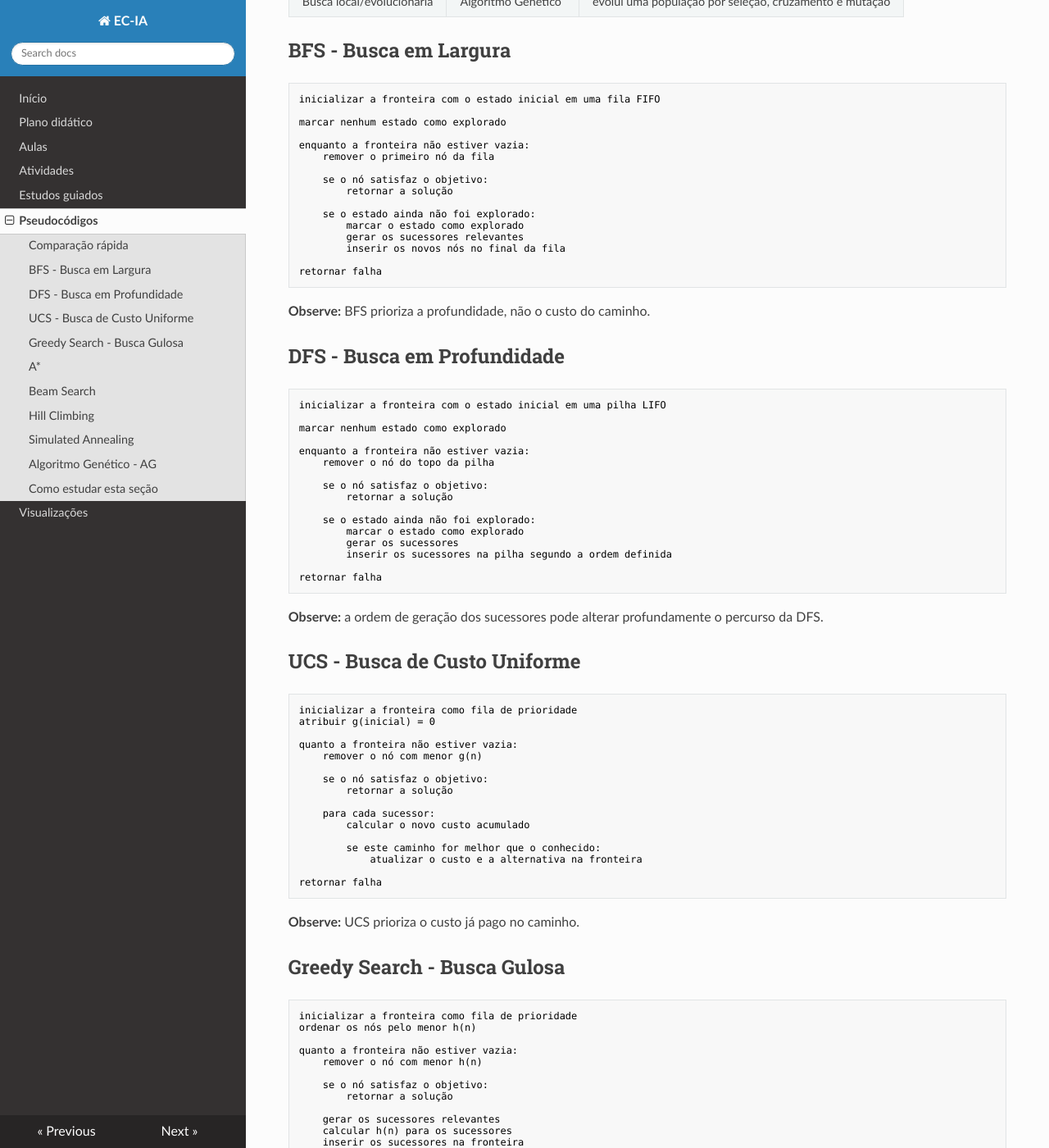
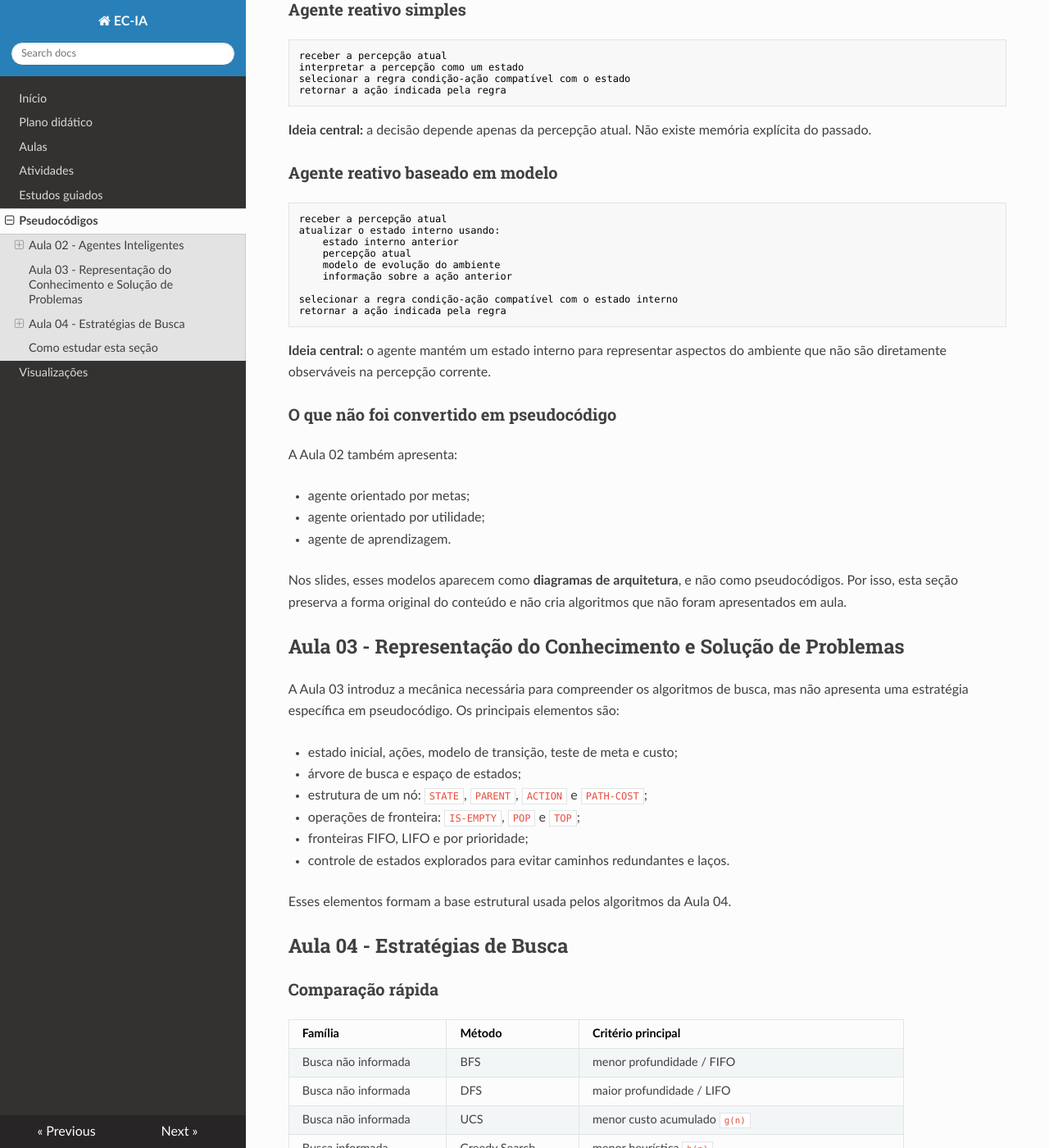
Before and after one commit to tiagofga/EC-IA, an MkDocs documentation site: the page built from docs/pseudocodigos/index.md, in a window 1280 px wide and 1400 px high, scrolled down 680 px. Shown: the whole window at 82% size. Built offline with MkDocs 1.6.1, drawn with Linux system fonts in a browser that asks for light colours; nearby versions of some CDN libraries; some of the changed text lies outside the part shown.

Commit message:
docs(pseudocodigos): include agent pseudocodes from previous lectures

````diff
--- a/docs/pseudocodigos/index.md
+++ b/docs/pseudocodigos/index.md
@@ -1,10 +1,77 @@
-# Pseudocódigos - Aula 04
+# Pseudocódigos
 
-Esta seção reúne versões **conceituais** dos algoritmos estudados em Busca. O objetivo é ajudar na leitura do fluxo de decisão de cada método sem fornecer uma implementação pronta em uma linguagem de programação.
+Esta seção reúne versões **conceituais** dos pseudocódigos apresentados nas aulas e dos algoritmos estudados em Busca. O objetivo é ajudar na leitura do fluxo de decisão de cada método sem fornecer uma implementação pronta em uma linguagem de programação.
 
-> Os pseudocódigos devem ser usados em conjunto com os slides, o estudo guiado e as visualizações interativas.
+> Use os pseudocódigos em conjunto com os slides, os estudos guiados e, quando disponível, as visualizações interativas.
 
-## Comparação rápida
+## Aula 02 - Agentes Inteligentes
+
+Nos slides da Aula 02 aparecem três estruturas que efetivamente podem ser representadas como pseudocódigo. Os demais tipos de agentes são apresentados como arquiteturas conceituais.
+
+### Agente baseado em tabela
+
+```text
+receber uma nova percepção
+adicionar a percepção à sequência perceptiva
+consultar na tabela a ação correspondente à sequência perceptiva
+retornar a ação encontrada
+```
+
+**Ideia central:** a função do agente é representada por uma tabela que associa sequências perceptivas a ações. A abordagem é simples, mas não escala para ambientes grandes.
+
+### Agente reativo simples
+
+```text
+receber a percepção atual
+interpretar a percepção como um estado
+selecionar a regra condição-ação compatível com o estado
+retornar a ação indicada pela regra
+```
+
+**Ideia central:** a decisão depende apenas da percepção atual. Não existe memória explícita do passado.
+
+### Agente reativo baseado em modelo
+
+```text
+receber a percepção atual
+atualizar o estado interno usando:
+    estado interno anterior
+    percepção atual
+    modelo de evolução do ambiente
+    informação sobre a ação anterior
+
+selecionar a regra condição-ação compatível com o estado interno
+retornar a ação indicada pela regra
+```
+
+**Ideia central:** o agente mantém um estado interno para representar aspectos do ambiente que não são diretamente observáveis na percepção corrente.
+
+### O que não foi convertido em pseudocódigo
+
+A Aula 02 também apresenta:
+
+- agente orientado por metas;
+- agente orientado por utilidade;
+- agente de aprendizagem.
+
+Nos slides, esses modelos aparecem como **diagramas de arquitetura**, e não como pseudocódigos. Por isso, esta seção preserva a forma original do conteúdo e não cria algoritmos que não foram apresentados em aula.
+
+## Aula 03 - Representação do Conhecimento e Solução de Problemas
+
+A Aula 03 introduz a mecânica necessária para compreender os algoritmos de busca, mas não apresenta uma estratégia específica em pseudocódigo. Os principais elementos são:
+
+- estado inicial, ações, modelo de transição, teste de meta e custo;
+- árvore de busca e espaço de estados;
+- estrutura de um nó: `STATE`, `PARENT`, `ACTION` e `PATH-COST`;
+- operações de fronteira: `IS-EMPTY`, `POP` e `TOP`;
+- fronteiras FIFO, LIFO e por prioridade;
+- controle de estados explorados para evitar caminhos redundantes e laços.
+
+Esses elementos formam a base estrutural usada pelos algoritmos da Aula 04.
+
+## Aula 04 - Estratégias de Busca
+
+### Comparação rápida
 
 | Família | Método | Critério principal |
 |---|---|---|
@@ -18,11 +85,10 @@ Esta seção reúne versões **conceituais** dos algoritmos estudados em Busca.
 | Busca local | Simulated Annealing | pode aceitar pioras conforme a temperatura |
 | Busca local/evolucionária | Algoritmo Genético | evolui uma população por seleção, cruzamento e mutação |
 
-## BFS - Busca em Largura
+### BFS - Busca em Largura
 
 ```text
 inicializar a fronteira com o estado inicial em uma fila FIFO
-
 marcar nenhum estado como explorado
 
 enquanto a fronteira não estiver vazia:
@@ -41,11 +107,10 @@ retornar falha
 
 **Observe:** BFS prioriza a profundidade, não o custo do caminho.
 
-## DFS - Busca em Profundidade
+### DFS - Busca em Profundidade
 
 ```text
 inicializar a fronteira com o estado inicial em uma pilha LIFO
-
 marcar nenhum estado como explorado
 
 enquanto a fronteira não estiver vazia:
@@ -64,13 +129,13 @@ retornar falha
 
 **Observe:** a ordem de geração dos sucessores pode alterar profundamente o percurso da DFS.
 
-## UCS - Busca de Custo Uniforme
+### UCS - Busca de Custo Uniforme
 
 ```text
 inicializar a fronteira como fila de prioridade
 atribuir g(inicial) = 0
 
-quanto a fronteira não estiver vazia:
+enquanto a fronteira não estiver vazia:
     remover o nó com menor g(n)
 
     se o nó satisfaz o objetivo:
@@ -87,13 +152,13 @@ retornar falha
 
 **Observe:** UCS prioriza o custo já pago no caminho.
 
-## Greedy Search - Busca Gulosa
+### Greedy Search - Busca Gulosa
 
 ```text
 inicializar a fronteira como fila de prioridade
 ordenar os nós pelo menor h(n)
 
-quanto a fronteira não estiver vazia:
+enquanto a fronteira não estiver vazia:
     remover o nó com menor h(n)
 
     se o nó satisfaz o objetivo:
@@ -106,16 +171,16 @@ quanto a fronteira não estiver vazia:
 retornar falha
 ```
 
-**Observe:** a busca gulosa considera a estimativa até a meta, mas ignora diretamente o custo já acumulado.
+**Observe:** a Busca Gulosa considera a estimativa até a meta, mas ignora diretamente o custo já acumulado.
 
-## A*
+### A*
 
 ```text
 inicializar a fronteira como fila de prioridade
 atribuir g(inicial) = 0
 calcular f(inicial) = g(inicial) + h(inicial)
 
-quanto a fronteira não estiver vazia:
+enquanto a fronteira não estiver vazia:
     remover o nó com menor f(n)
 
     se o nó satisfaz o objetivo:
@@ -133,7 +198,7 @@ retornar falha
 
 **Observe:** A* combina custo acumulado e estimativa heurística.
 
-## Beam Search
+### Beam Search
 
 ```text
 inicializar o feixe com o estado inicial
@@ -153,7 +218,7 @@ retornar falha
 
 **Observe:** limitar o feixe reduz o uso de memória, mas pode descartar caminhos necessários para encontrar a melhor solução.
 
-## Hill Climbing
+### Hill Climbing
 
 ```text
 escolher um estado inicial
@@ -171,7 +236,7 @@ repetir:
 
 **Observe:** o método pode parar em ótimos locais ou platôs.
 
-## Simulated Annealing
+### Simulated Annealing
 
 ```text
 escolher um estado inicial
@@ -194,7 +259,7 @@ retornar o melhor estado encontrado
 
 **Observe:** aceitar algumas pioras permite escapar de regiões locais no início da busca.
 
-## Algoritmo Genético - AG
+### Algoritmo Genético - AG
 
 ```text
 criar uma população inicial de indivíduos
@@ -214,12 +279,12 @@ retornar o melhor indivíduo encontrado
 
 ## Como estudar esta seção
 
-Para cada algoritmo, tente responder:
+Para cada pseudocódigo, tente identificar:
 
-1. qual estrutura ou conjunto de estados é mantido durante a busca;
-2. qual critério decide o próximo estado ou conjunto de estados;
-3. qual informação é usada: profundidade, custo, heurística, temperatura ou aptidão;
-4. em que situação o algoritmo pode falhar ou produzir uma solução não ótima;
-5. qual diferença essencial existe em relação ao método anterior.
+1. que informação o método mantém;
+2. como a próxima ação, nó ou estado é escolhido;
+3. que estrutura de dados aparece implicitamente;
+4. qual é o critério de parada;
+5. que informação diferencia esse método dos demais.
 
-Os pseudocódigos desta página são intencionalmente independentes de linguagem de programação e não constituem solução pronta para as atividades da disciplina.
+Os pseudocódigos são intencionalmente independentes de linguagem de programação e não constituem soluções prontas para as atividades da disciplina.
````
